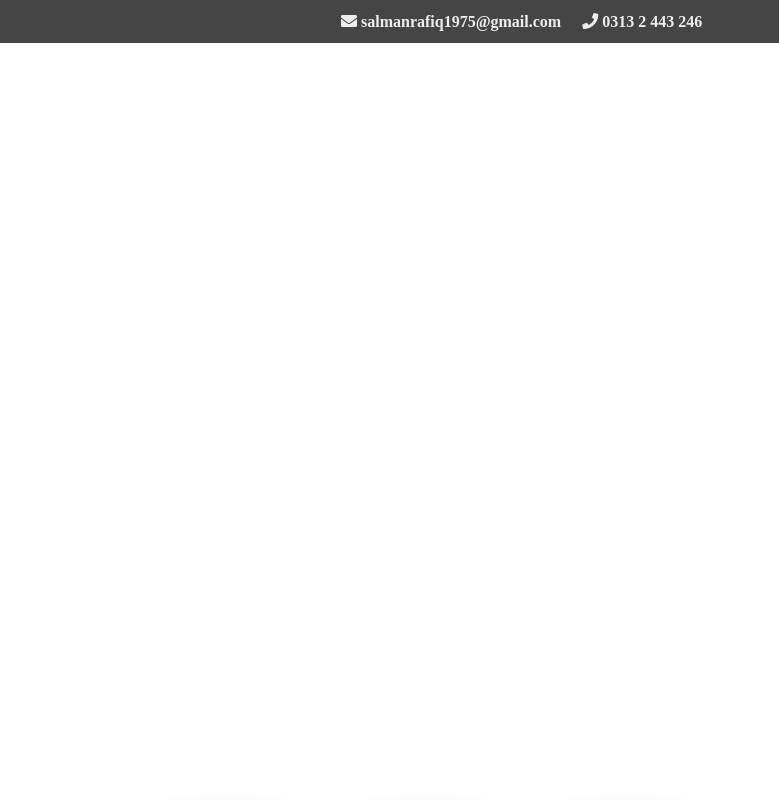
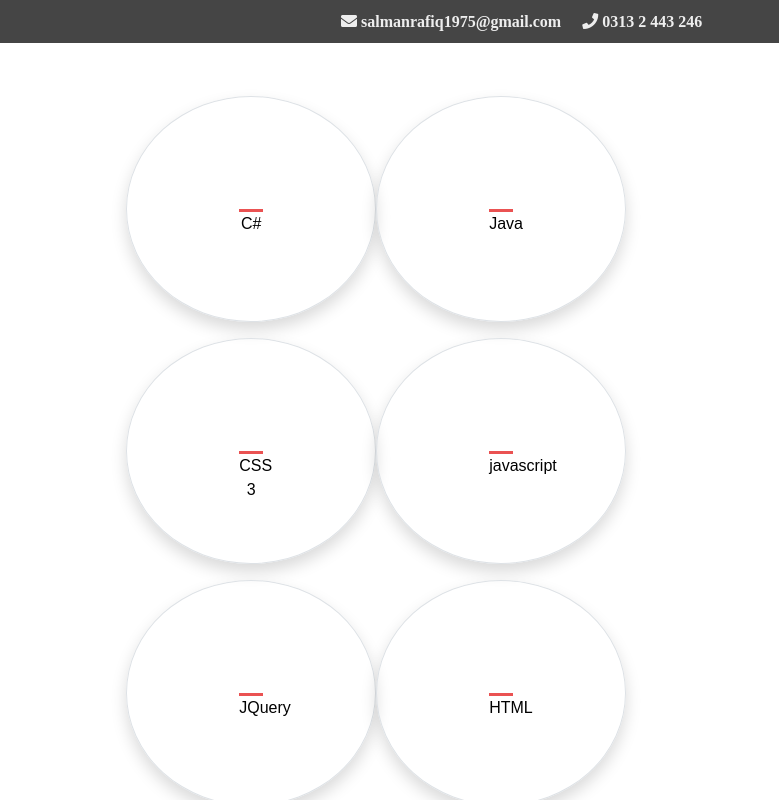
Before and after one commit to SalmanRafiq/srgdev, a plain HTML site: page index.html in a window 1280 px wide. Shown: the full height of the page, 501-1280 px from the left. Drawn offline with Linux system fonts and the light colour scheme; a web font is replaced by a local one.

Commit message:
New changes to my repo

```diff
--- a/css/style.css
+++ b/css/style.css
@@ -195,16 +195,10 @@ nav ul {
    position: absolute;
    width:50vw;
    left: 49%;
-   top:100vh;
+   top:10vh;
 
 }
 
-.circle {
-	border-radius: 50%;
-	width: 200px;
-	height: 200px;
-	/* width and height can be anything, as long as they're equal */
-}
 
 
 .skills .skill-item{
@@ -212,7 +206,8 @@ nav ul {
 }
 
 .skills div{
-    padding: .5em;
+    padding: 7em;
+    margin-top: 1em;
     height: 50px;
 }
 
@@ -234,6 +229,13 @@ nav ul {
     cursor: pointer;
 }
 
+
+.circle {
+	border-radius: 50%;
+	width: 250px;
+	height: 250px;
+	/* width and height can be anything, as long as they're equal */
+}
 
 /*Media Quries*/
 @media only screen and  (max-width:800px){
```
